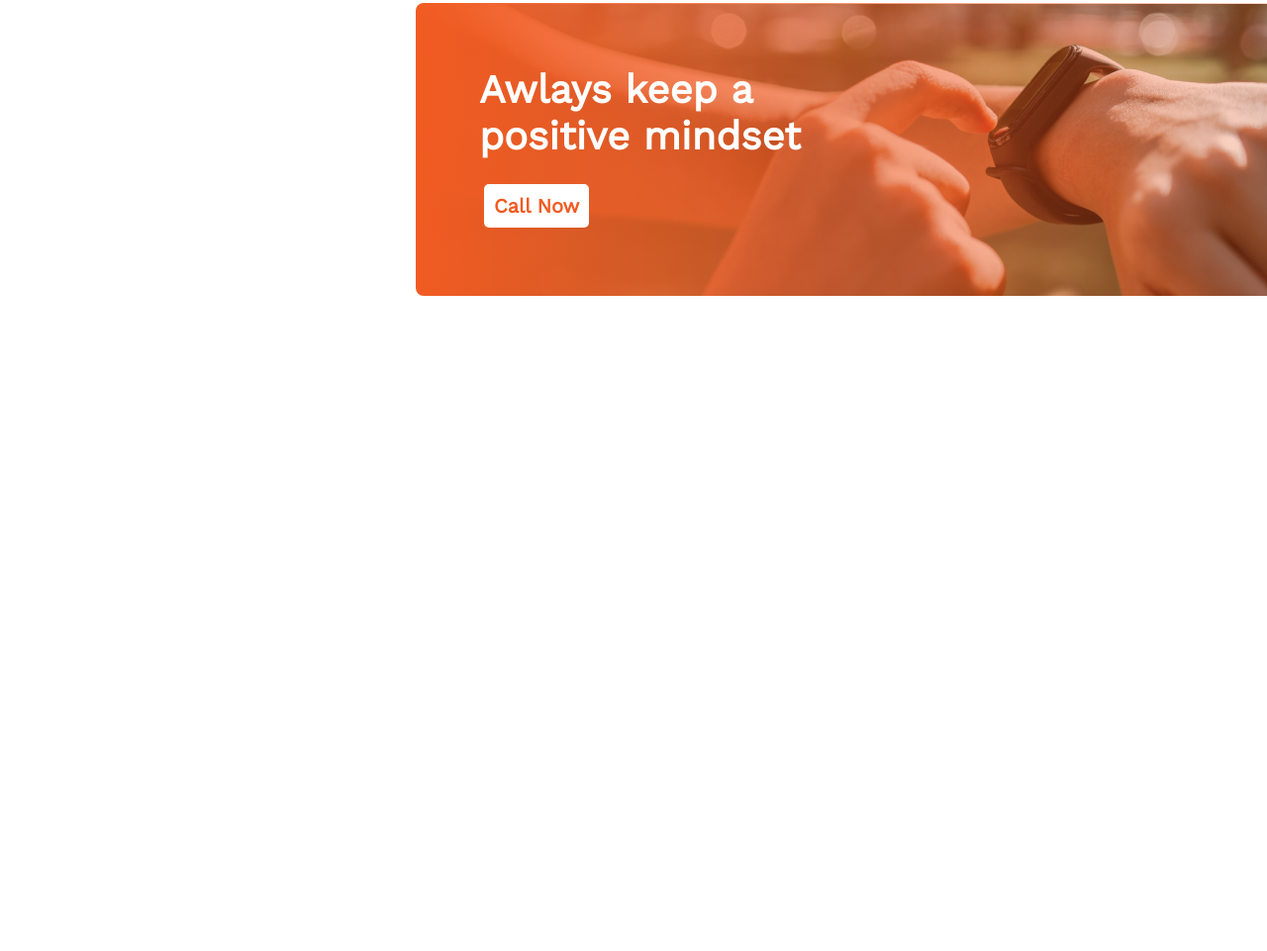
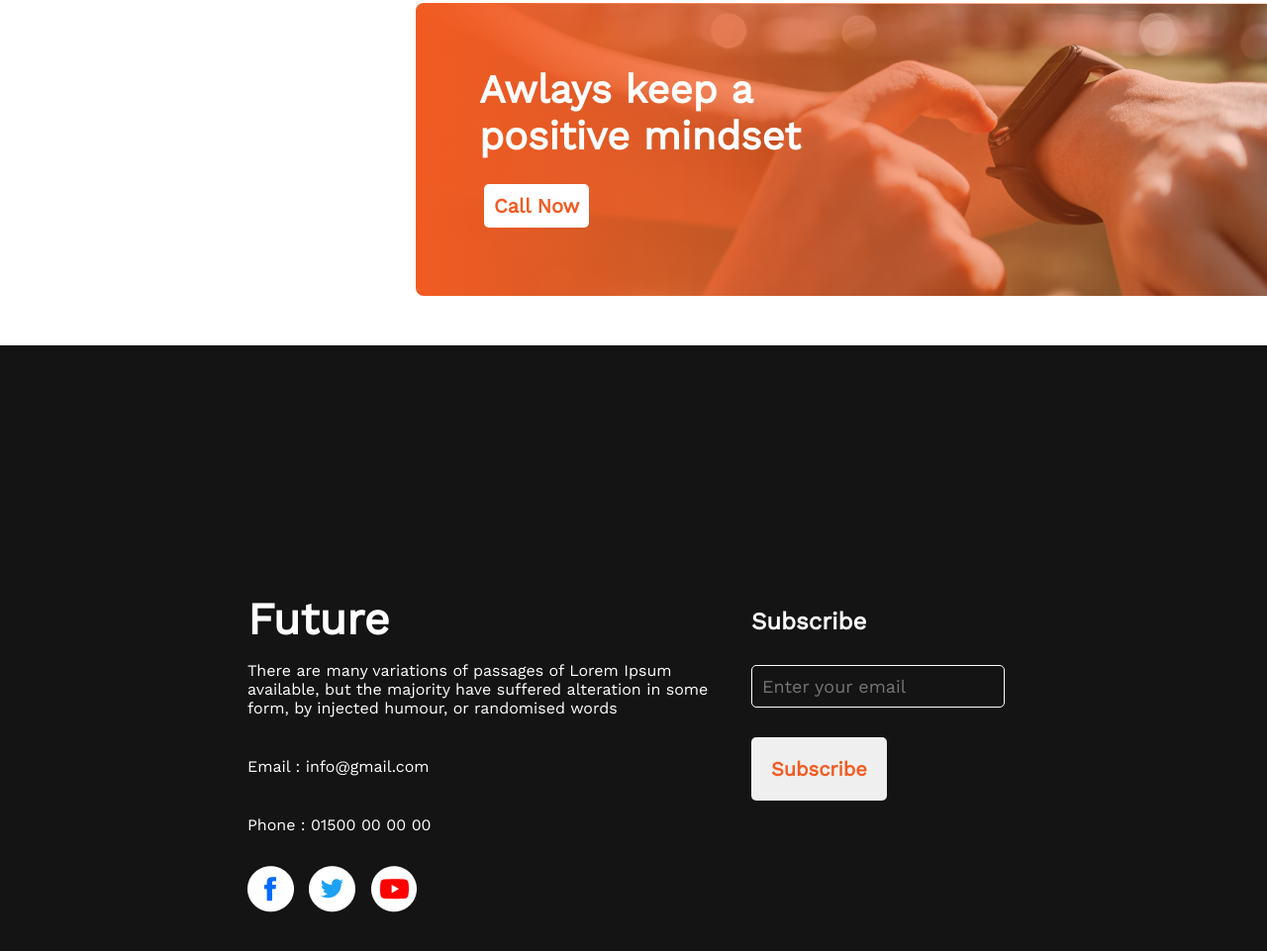
Before and after one commit to asmmostafizurrahman/assigntment1ms1ph, a plain HTML site: page index.html in a window 1280 px wide. Shown: the part 3834-4795 px from the top of the page at 99% size. Before the commit the page ends 4183 px from the top, so only its background shows below. Drawn offline with nearby package versions, Linux system fonts and the light colour scheme.

Commit message:
added footer

```diff
--- a/index.html
+++ b/index.html
@@ -95,6 +95,25 @@
 
     <footer>
 
+            <div class="future">
+                <h2>Future</h2>
+                <p>There are many variations of passages of Lorem Ipsum available, but the majority have suffered alteration in some form, by injected humour, or randomised words</p>
+                <p>Email : info@gmail.com</p>
+                <p>Phone : 01500 00 00 00</p>
+                <section>
+                    <img src="./images/icons/fb.png " alt="">
+                    <img src="./images/icons/twitter.png" alt="">
+                    <img src="./images/icons/youtube.png" alt="">
+                </section>
+            </div>
+            <div class="subscribe">
+                <h2>Subscribe</h2>
+            <input type="email" name="" id="" placeholder="Enter your email">
+     <br>
+                <button>Subscribe</button>
+            </div>
+
+
     </footer>
 </body>
 </html>
--- a/styles/newme.css
+++ b/styles/newme.css
@@ -103,7 +103,6 @@
     width: 500px;
     border: 0 solid none;
     padding-top: 45px;
-
 }
 
 .resolutions-text>h2{
@@ -147,7 +146,6 @@
 }
 
 .plans>ul{
-
     list-style: none;
     display: flex;
     justify-content: space-around;
@@ -168,7 +166,6 @@
     font-weight: 500;
     font-size: 25px;
     color: #737272;
-
 }
 
 /* call */
@@ -179,15 +176,12 @@
     width: 1140px;
     border-radius: 8px;
     text-align: left;
-
-
 }
 .call-text{
     padding: 54px;
     right: 0;
     width: 460px;
     border: 0 solid none;
-
 }
 
 .call>.call-text>h2{
@@ -206,5 +200,61 @@
     font-size: 20px;
     border: none;
     border-radius: 5px;
+}
+/* footer */
+footer{
 
+    padding: 250px;
+    background-color: #151414;
+    display: flex;
+    justify-content: space-around;
 }
+.future{
+    right: 0;
+    width: 500px;
+    border: 0 solid none;
+    color: #FFFFFF;
+}
+.future>h2{
+    font-weight: 700;
+    font-size: 45px;
+}
+.future>p{
+    padding-top: 16px;
+    padding-bottom: 24px;
+    font-weight: 400;
+    font-size: 16px;
+}
+.future>section>img{
+    padding-top: 8px;
+    padding-right: 10px;
+}
+
+.subscribe{
+    color: #FFFFFF;
+}
+.subscribe>h2{
+    padding: 15px;
+}
+.subscribe>input{
+    padding: 10px;
+    color: #FFFFFF;
+    margin: 15px;
+    font-weight: 400;
+    font-size: 18px;
+    border: solid 1px #FFFFFF;
+    border-radius: 5px;
+}
+.subscribe>input:read-write{
+    background-color: #151414;
+}
+
+.subscribe>button{
+    padding: 20px;
+    color: #F15B22;
+    margin: 15px;
+    font-weight: 600;
+    font-size: 20px;
+    border: none;
+    border-radius: 5px;
+}
```
